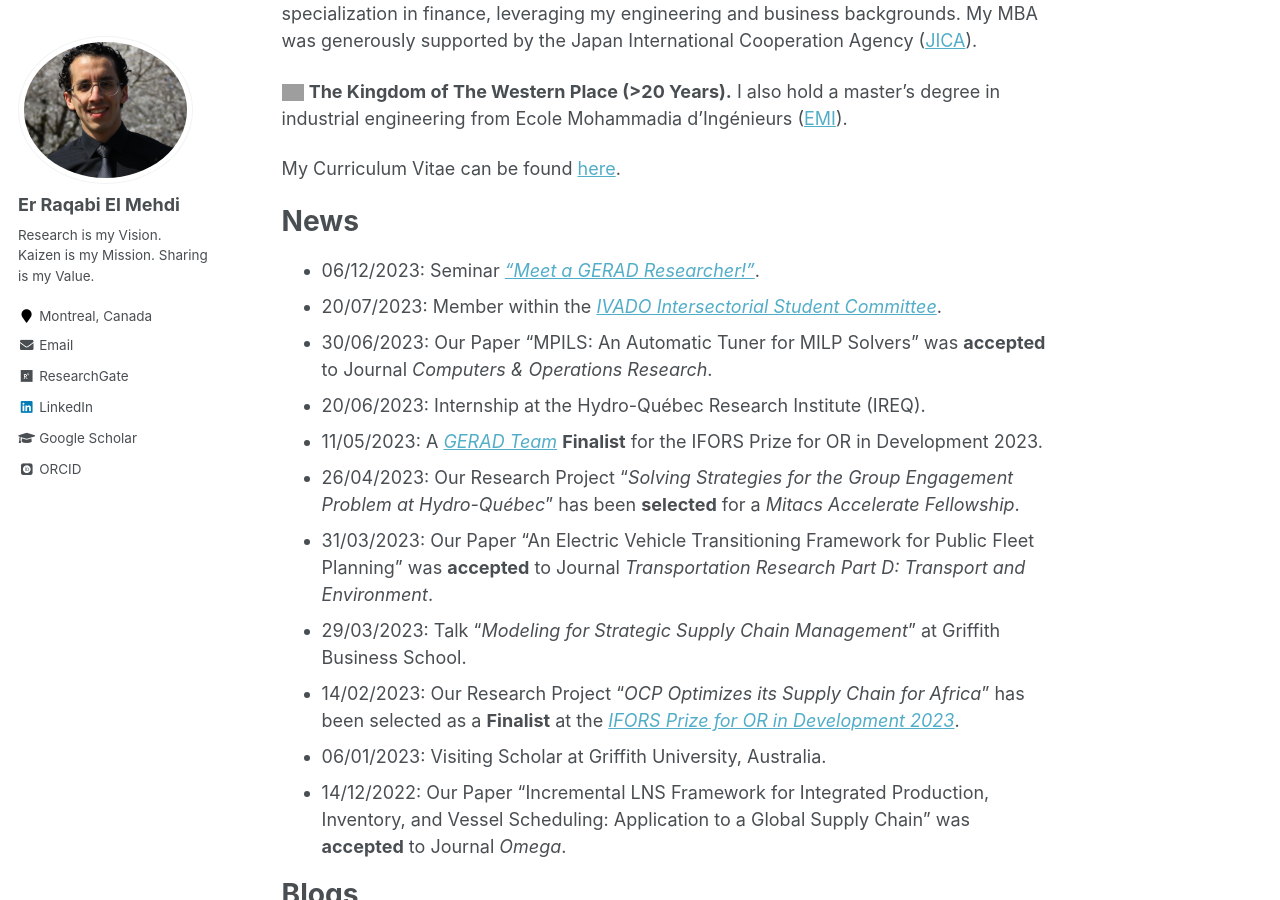
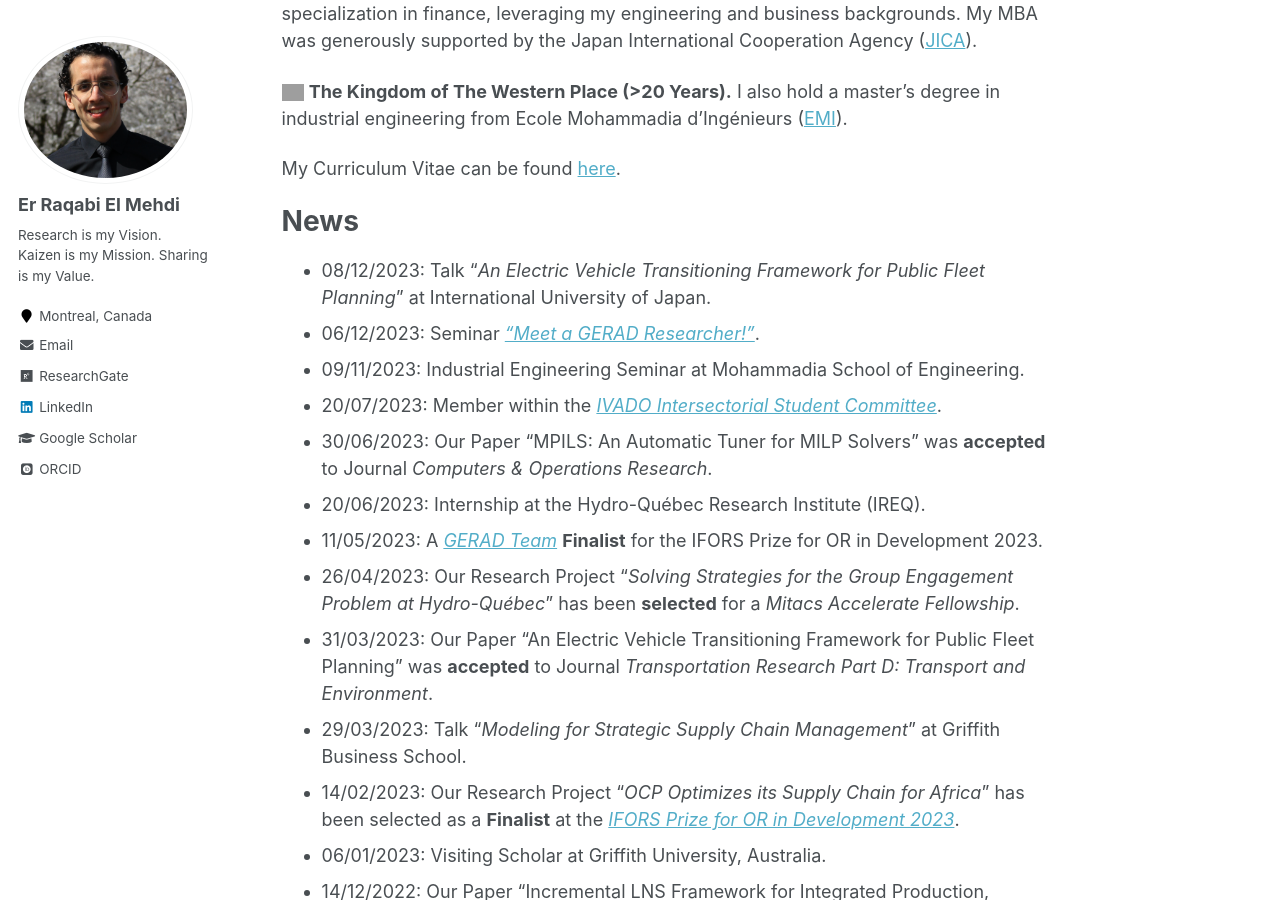
Before and after one commit to RqbMedi/rqbmedi.github.io, a Jekyll site: the page built from _pages/about.md, in a window 1280 px wide and 900 px high, scrolled down 701 px. Built offline with Jekyll 4.4.1, drawn with Linux system fonts in a browser that asks for light colours; some web fonts are replaced; grey boxes are pictures that could not be loaded.

Commit message:
Update about.md

```diff
--- a/_pages/about.md
+++ b/_pages/about.md
@@ -26,7 +26,9 @@ My Curriculum Vitae can be found [here](http://rqbmedi.github.io/files/CV.pdf).
 
 News
 ======
+- 08/12/2023: Talk "*An Electric Vehicle Transitioning Framework for Public Fleet Planning*" at International University of Japan.
 - 06/12/2023: Seminar [*“Meet a GERAD Researcher!”*](https://www.gerad.ca/fr/events/2151).
+- 09/11/2023: Industrial Engineering Seminar at Mohammadia School of Engineering.
 - 20/07/2023: Member within the [*IVADO Intersectorial Student Committee*](https://ivado.ca/comite-etudiant/).
 - 30/06/2023: Our Paper "MPILS: An Automatic Tuner for MILP Solvers" was **accepted** to Journal *Computers & Operations Research*.
 - 20/06/2023: Internship at the Hydro-Québec Research Institute (IREQ).
```
